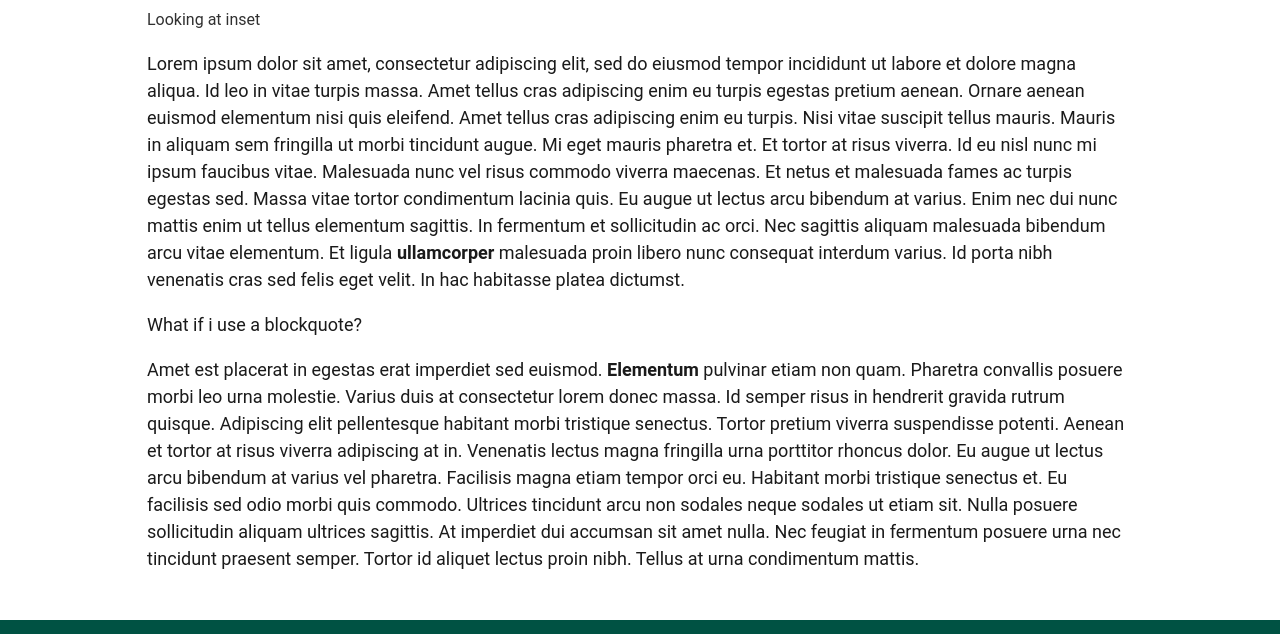
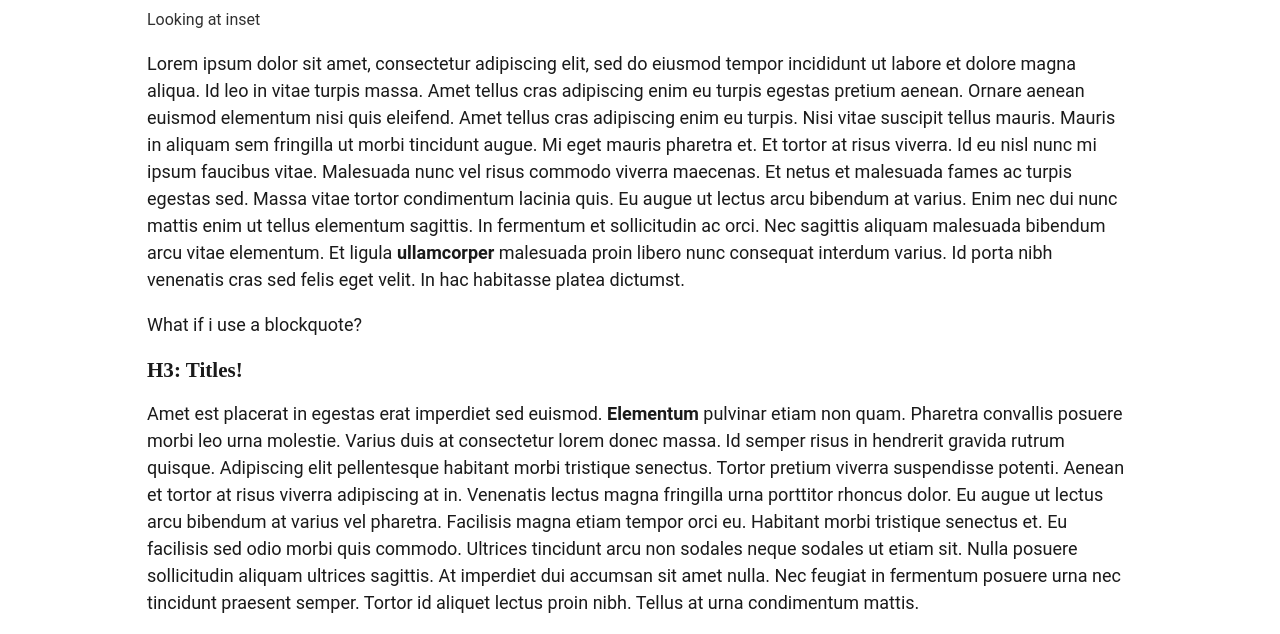
Before and after one commit to MudHolland/11ty-blog-site, an Eleventy site: page src/blog/2023-05-20-hello-world.md in a window 1280 px wide. Shown: the part 759-1393 px from the top of the page. Built offline with nearby package versions, Linux system fonts and the light colour scheme; Eleventy itself is replaced by a stand-in of ours; files that its build step writes are made by us from their sources.

Commit message:
Update Blog “2023-05-20-hello-world”

```diff
--- a/src/blog/2023-05-20-hello-world.md
+++ b/src/blog/2023-05-20-hello-world.md
@@ -12,4 +12,6 @@ Lorem ipsum dolor sit amet, consectetur adipiscing elit, sed do eiusmod tempor i
 
 > W﻿hat if i use a blockquote?
 
+### H﻿3: Titles!
+
 Amet est placerat in egestas erat imperdiet sed euismod. **Elementum** pulvinar etiam non quam. Pharetra convallis posuere morbi leo urna molestie. Varius duis at consectetur lorem donec massa. Id semper risus in hendrerit gravida rutrum quisque. Adipiscing elit pellentesque habitant morbi tristique senectus. Tortor pretium viverra suspendisse potenti. Aenean et tortor at risus viverra adipiscing at in. Venenatis lectus magna fringilla urna porttitor rhoncus dolor. Eu augue ut lectus arcu bibendum at varius vel pharetra. Facilisis magna etiam tempor orci eu. Habitant morbi tristique senectus et. Eu facilisis sed odio morbi quis commodo. Ultrices tincidunt arcu non sodales neque sodales ut etiam sit. Nulla posuere sollicitudin aliquam ultrices sagittis. At imperdiet dui accumsan sit amet nulla. Nec feugiat in fermentum posuere urna nec tincidunt praesent semper. Tortor id aliquet lectus proin nibh. Tellus at urna condimentum mattis.
```
